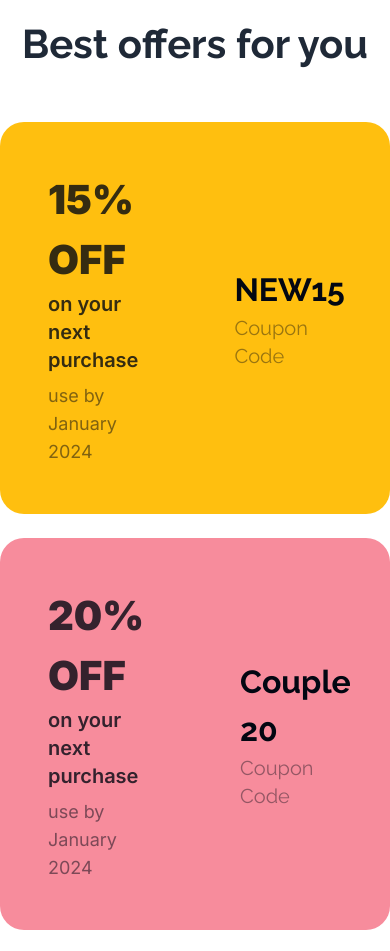
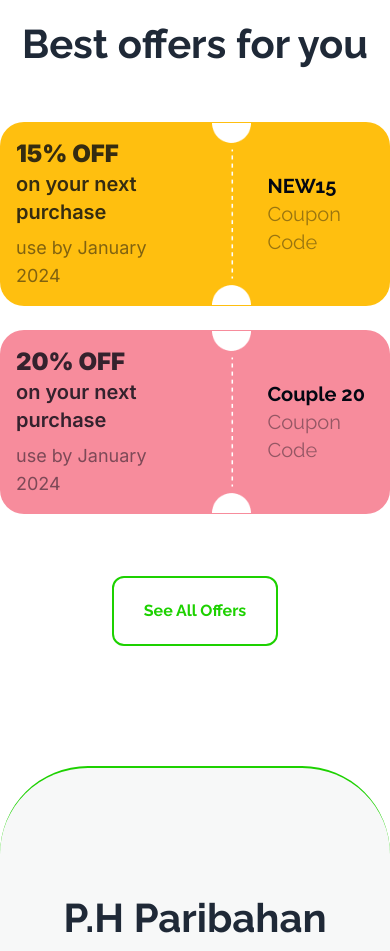
Before and after one commit to rifat-hassan-nibir/smart-ticketing, a plain HTML site: page index.html in a window 390 px wide. Shown: the part 1060-2011 px from the top of the page. Drawn offline with nearby package versions, Linux system fonts and the light colour scheme.

Commit message:
best offer section almost responsive

```diff
--- a/index.html
+++ b/index.html
@@ -156,31 +156,31 @@
           <div class="flex flex-col lg:flex-row gap-6 justify-center mb-[62px]">
             <!-- Ticket 1 -->
             <div class="flex bg-[#FFBF0F] rounded-3xl items-center">
-              <div class="p-12 font-inter">
-                <h3 class="text-[40px] font-black text-[#030712cc]">15% OFF</h3>
+              <div class="p-4 lg:p-12 font-inter">
+                <h3 class="text-2xl lg:text-[40px] font-black text-[#030712cc]">15% OFF</h3>
                 <h4 class="text-xl font-semibold text-[#030712cc] mb-2">on your next purchase</h4>
                 <p class="text-lg text-[#0307127f]">use by January 2024</p>
               </div>
               <div>
                 <img src="images/cupon-devider.png" alt="" />
               </div>
-              <div class="p-12">
-                <h3 class="text-[32px] font-bold text-[#030712]">NEW15</h3>
+              <div class="p-4 lg:p-12">
+                <h3 class="text-xl lg:text-[32px] font-bold text-[#030712]">NEW15</h3>
                 <p class="text-xl text-[#03071266]">Coupon Code</p>
               </div>
             </div>
             <!-- Ticket 2 -->
             <div class="flex bg-[#F78C9C] rounded-3xl items-center">
-              <div class="p-12 font-inter">
-                <h3 class="text-[40px] font-black text-[#030712cc]">20% OFF</h3>
+              <div class="p-4 lg:p-12 font-inter">
+                <h3 class="text-2xl lg:text-[40px] font-black text-[#030712cc]">20% OFF</h3>
                 <h4 class="text-xl font-semibold text-[#030712cc] mb-2">on your next purchase</h4>
                 <p class="text-lg text-[#0307127f]">use by January 2024</p>
               </div>
               <div>
                 <img src="images/cupon-devider.png" alt="" />
               </div>
-              <div class="p-12">
-                <h3 class="text-[32px] font-bold text-[#030712]">Couple 20</h3>
+              <div class="p-4 lg:p-12">
+                <h3 class="text-xl lg:text-[32px] font-bold text-[#030712]">Couple 20</h3>
                 <p class="text-xl text-[#03071266]">Coupon Code</p>
               </div>
             </div>
```
